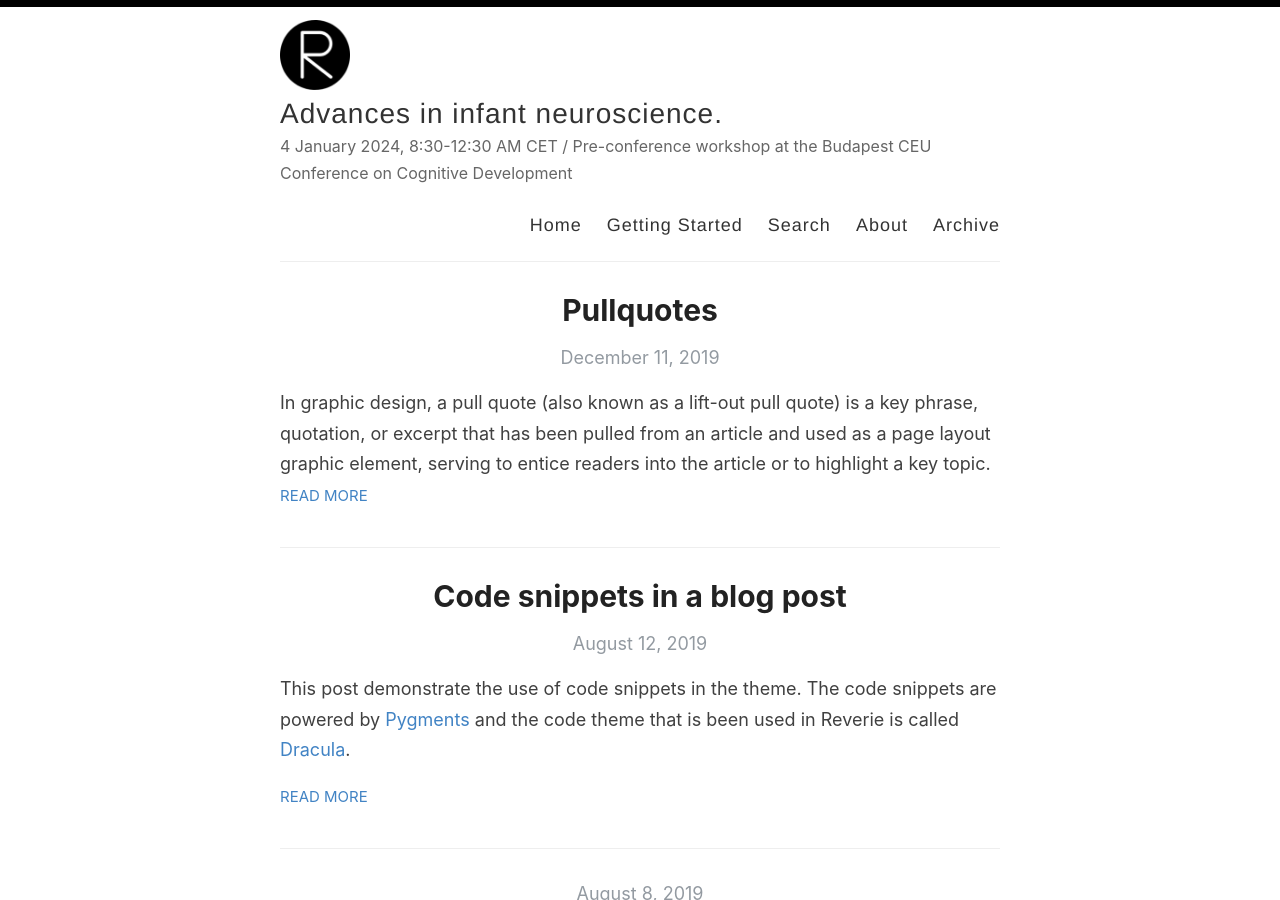
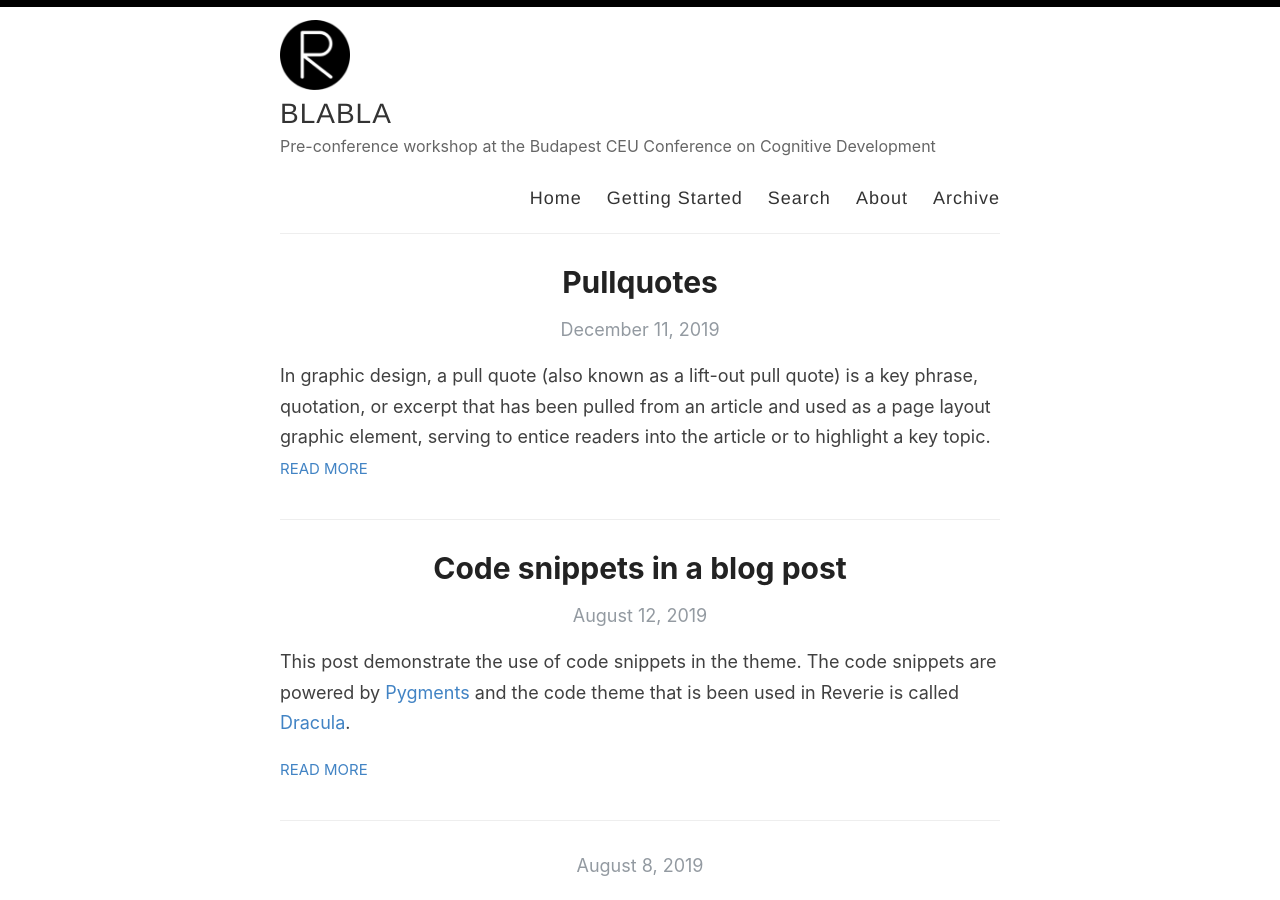
Before and after one commit to infant-neuroscience/infant-neuroscience.github.io, a Jekyll site: the page built from index.html, in a window 1280 px wide and 900 px high. Built offline with Jekyll 4.4.1, drawn with Linux system fonts in a browser that asks for light colours; the list of posts is cut into pages by our own code.

Commit message:
Update _config.yml

```diff
--- a/_config.yml
+++ b/_config.yml
@@ -4,12 +4,14 @@
 
 # Name of your site (displayed in the header)
 name: Advances in infant neuroscience.
+name: BLABLA
 
 # Name of the author
 author: Amit Merchant
 
 # Short bio or description (displayed in the header)
-description: 4 January 2024, 8:30-12:30 AM CET / Pre-conference workshop at the Budapest CEU Conference on Cognitive Development
+description: 4 January 2024, 8:30-12:30 AM CET
+description: Pre-conference workshop at the Budapest CEU Conference on Cognitive Development
 
 # URL of your avatar or profile pic (you could use your GitHub profile pic)
 avatar: /images/reverie.png
```
